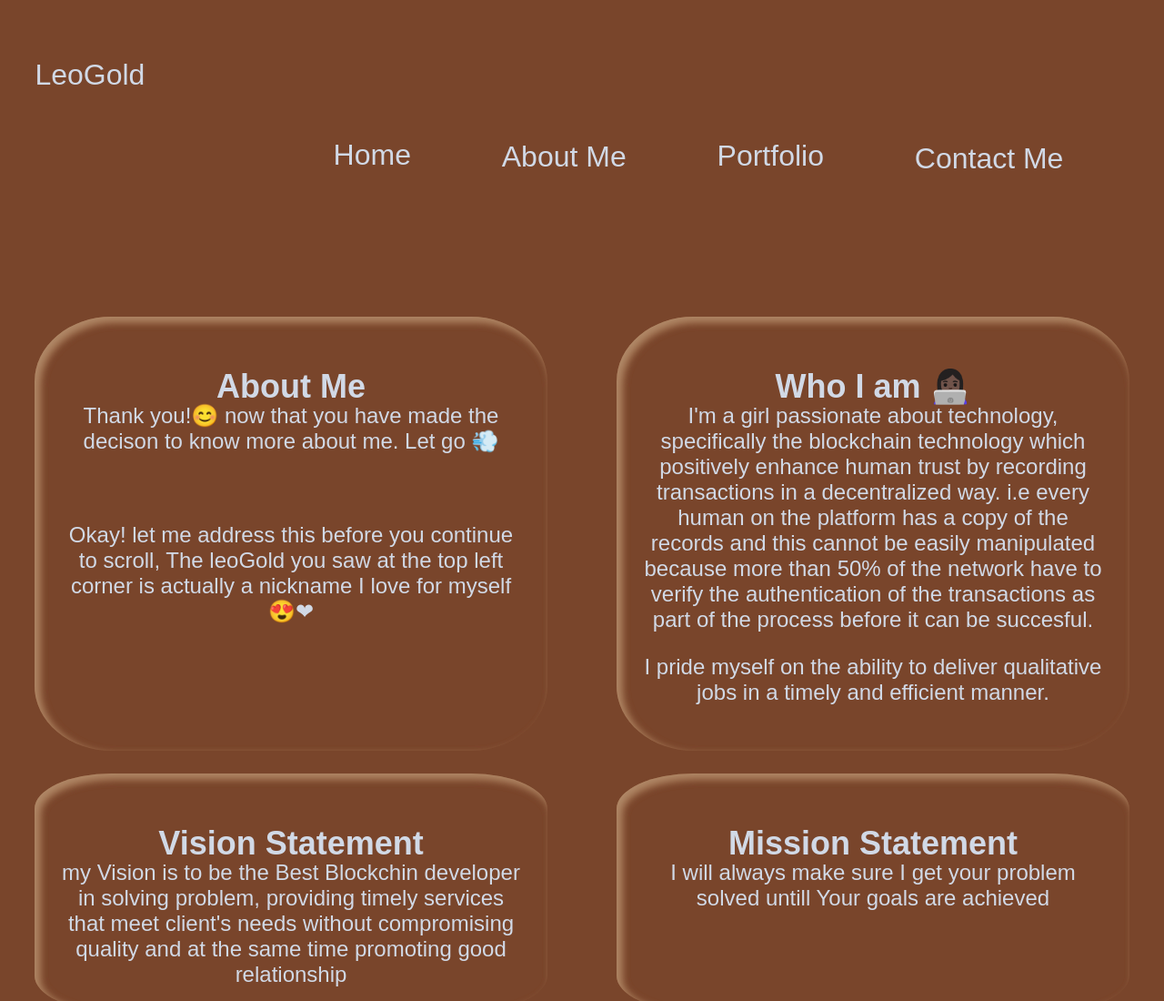
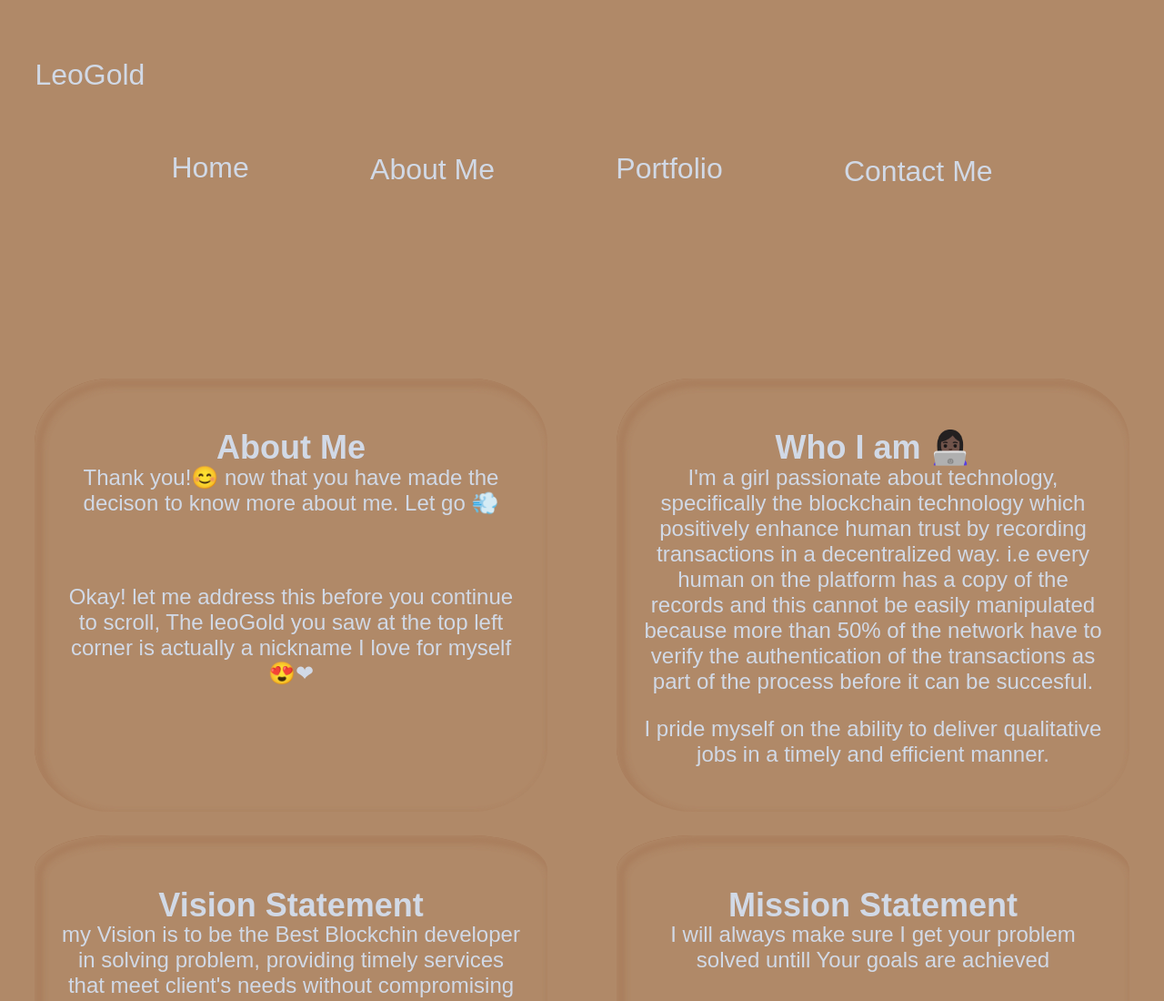
Before and after one commit to Falilah/websites, a plain HTML site: page main.html in a window 1280 px wide. Shown: the top 1100 px of the page at 91% size. Drawn offline with Linux system fonts and the light colour scheme; a web font is replaced by a local one.

Commit message:
corrected

```diff
--- a/css/main.css
+++ b/css/main.css
@@ -9,11 +9,11 @@ body {
   padding: 0;
   box-sizing: border-box;
   font-family: "poppins", sans-serif;
-  background-color: #79452b;
+  background-color: #b08968;
   font-size: 1.5rem;
 }
 footer {
-  background: #2f110b;
+  background: #79452b;
   font-size: 18px;
   color: #d1d9e6;
   padding: 5% 0;
@@ -30,7 +30,7 @@ footer div h3 {
   text-align: center;
   position: relative;
   margin: 0;
-  background: #2f110b;
+  background: #79452b;
   margin-top: -4%;
   padding-bottom: 2%;
 }
@@ -113,7 +113,7 @@ a {
   color: inherit;
 }
 button:hover {
-  background: #79452b;
+  background: #9c6644;
   color: #d1d9e9;
   cursor: pointer;
 }
@@ -172,7 +172,7 @@ article h2 {
 }
 nav ul {
   position: relative;
-  background: #79452b;
+  background: #9c6644;
   color: #d1d9e6;
   padding: 10%;
   border: solid 0.5rem #9c6644;
@@ -183,9 +183,8 @@ nav ul {
 }
 .hamburger {
   position: relative;
-  margin-left: 20%;
   z-index: 2;
-  margin-top: 5%;
+  margin: 5%;
 }
 nav li a {
   display: block;
```
